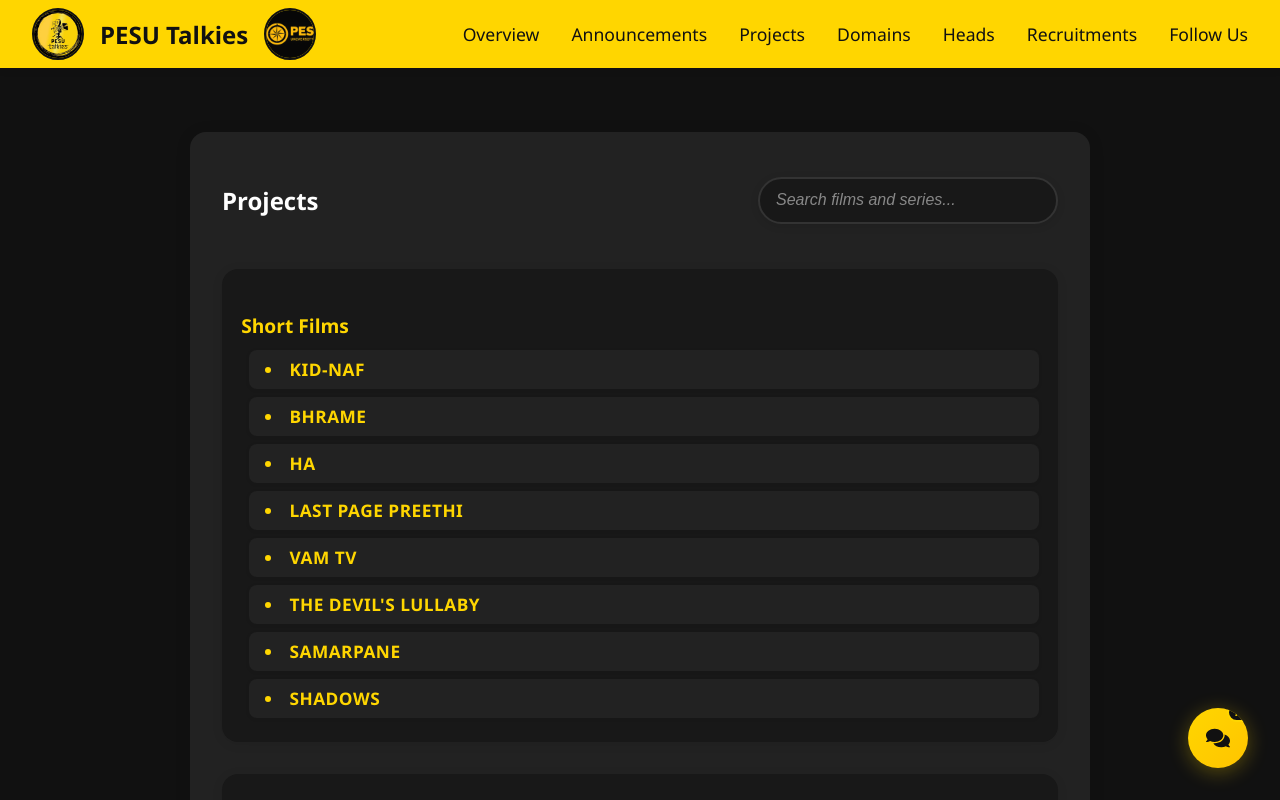
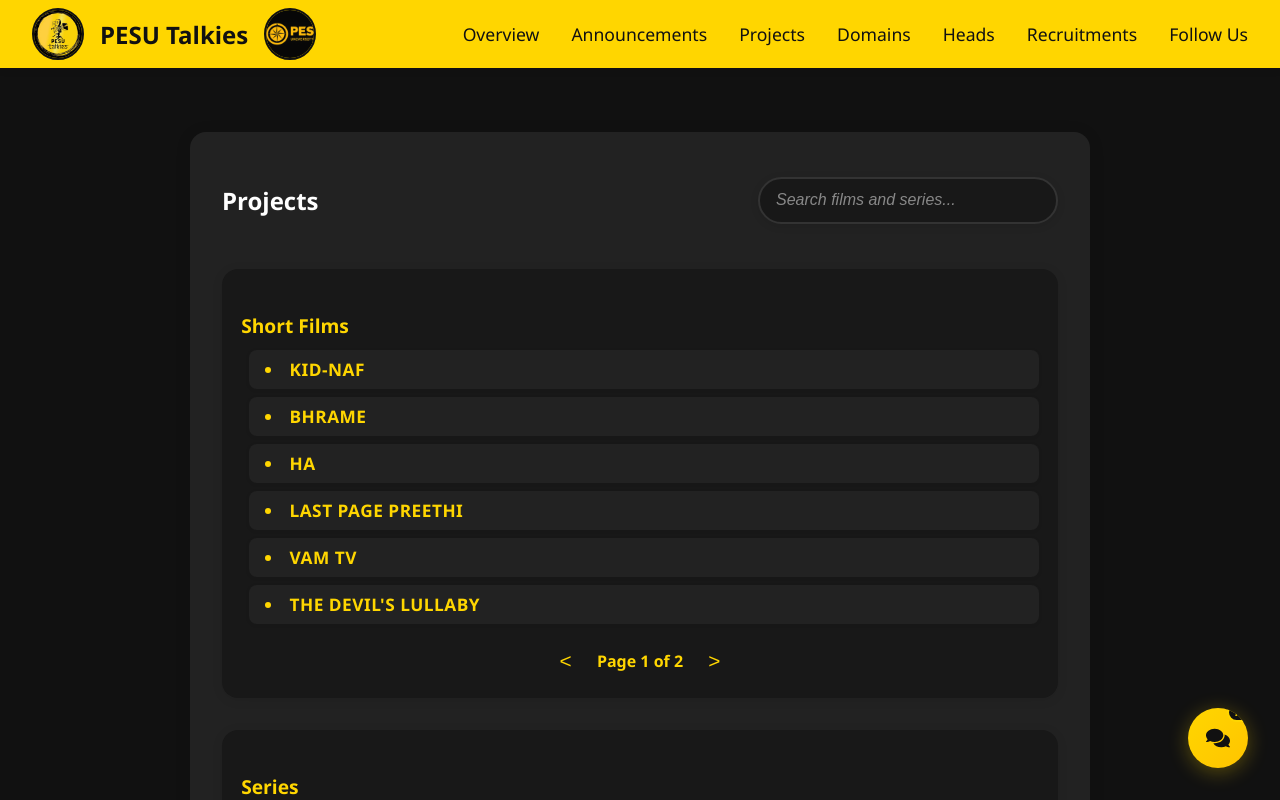
Before and after one commit to Mayur-Shashidhar/PESU-Talkies-Website, a React (Create React App) app in the folder frontend/: page /projects in a window 1280 px wide. Shown: the top 800 px of the page. Built offline with nearby package versions, Linux system fonts and the light colour scheme.

Commit message:
Update Projects.js

```diff
--- a/frontend/src/Projects.js
+++ b/frontend/src/Projects.js
@@ -23,6 +23,9 @@ const seriesList = [
 // Projects: Displays all short films and series with search and navigation functionality.
 const Projects = () => {
   const [searchTerm, setSearchTerm] = useState('');
+  const [page, setPage] = useState(1);
+  const [fade, setFade] = useState('fade-in');
+  const [pageAnim, setPageAnim] = useState(false);
 
   useEffect(() => {
     AOS.init({ duration: 900, once: false });
@@ -40,6 +43,36 @@ const Projects = () => {
   const filteredSeries = seriesList.filter(series =>
     series.name.toLowerCase().includes(searchTerm.toLowerCase())
   );
+
+  const FILMS_PER_PAGE = 6;
+  const totalPages = Math.ceil(filteredShortFilms.length / FILMS_PER_PAGE);
+  const paginatedShortFilms = filteredShortFilms.slice((page - 1) * FILMS_PER_PAGE, page * FILMS_PER_PAGE);
+
+  const handlePrevPage = () => {
+    if (page > 1) {
+      setFade('fade-out');
+      setTimeout(() => {
+        setPage((prev) => prev - 1);
+        setFade('fade-in');
+        setPageAnim(true);
+        setTimeout(() => setPageAnim(false), 400);
+      }, 350);
+    }
+  };
+  const handleNextPage = () => {
+    if (page < totalPages) {
+      setFade('fade-out');
+      setTimeout(() => {
+        setPage((prev) => prev + 1);
+        setFade('fade-in');
+        setPageAnim(true);
+        setTimeout(() => setPageAnim(false), 400);
+      }, 350);
+    }
+  };
+  useEffect(() => {
+    setPage(1); // Reset to first page on search
+  }, [searchTerm]);
 
   return (
     <div className="page-container">
@@ -69,8 +102,8 @@ const Projects = () => {
 
       <div className="films-section" data-aos={searchTerm ? "" : "fade-up"}>
         <h3>Short Films</h3>
-        <ul className="films-list">
-          {filteredShortFilms.map(film => (
+        <ul className={`films-list ${fade}`}>
+          {paginatedShortFilms.map(film => (
             <li key={film.slug}>
               <Link className="film-link" to={`/projects/short-films/${film.slug}`}>{film.name}</Link>
             </li>
@@ -78,6 +111,15 @@ const Projects = () => {
         </ul>
         {filteredShortFilms.length === 0 && searchTerm && (
           <p style={{ color: '#888', fontStyle: 'italic' }}>No short films found matching "{searchTerm}"</p>
+        )}
+        {filteredShortFilms.length > FILMS_PER_PAGE && (
+          <div className="pagination-controls" style={{ display: 'flex', alignItems: 'center', justifyContent: 'center', gap: '1.2rem', marginTop: '1.5rem' }}>
+            <button onClick={handlePrevPage} disabled={page === 1} style={{ fontSize: '1.3rem', background: 'none', border: 'none', color: '#FFD600', cursor: page === 1 ? 'not-allowed' : 'pointer' }}>&lt;</button>
+            <span style={{ color: '#FFD600', fontWeight: 600 }}>
+              Page <span className={pageAnim ? 'page-number-animate' : ''}>{page}</span> of {totalPages}
+            </span>
+            <button onClick={handleNextPage} disabled={page === totalPages} style={{ fontSize: '1.3rem', background: 'none', border: 'none', color: '#FFD600', cursor: page === totalPages ? 'not-allowed' : 'pointer' }}>&gt;</button>
+          </div>
         )}
       </div>
 
```
